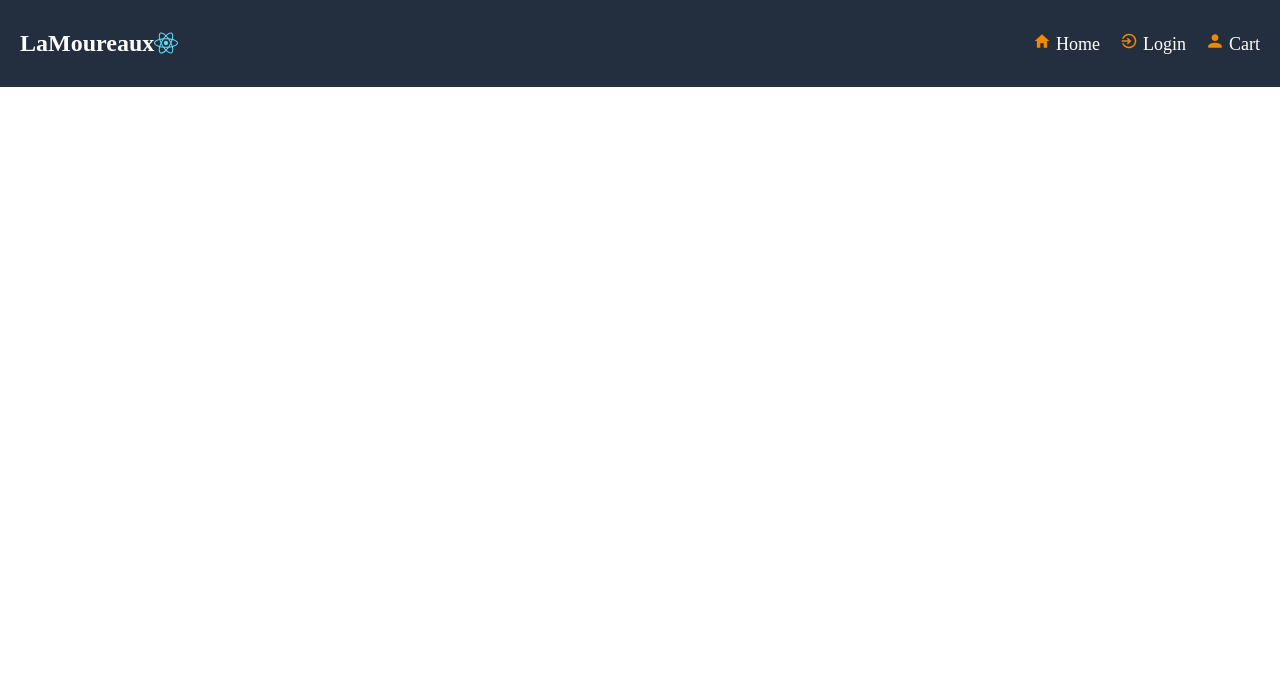
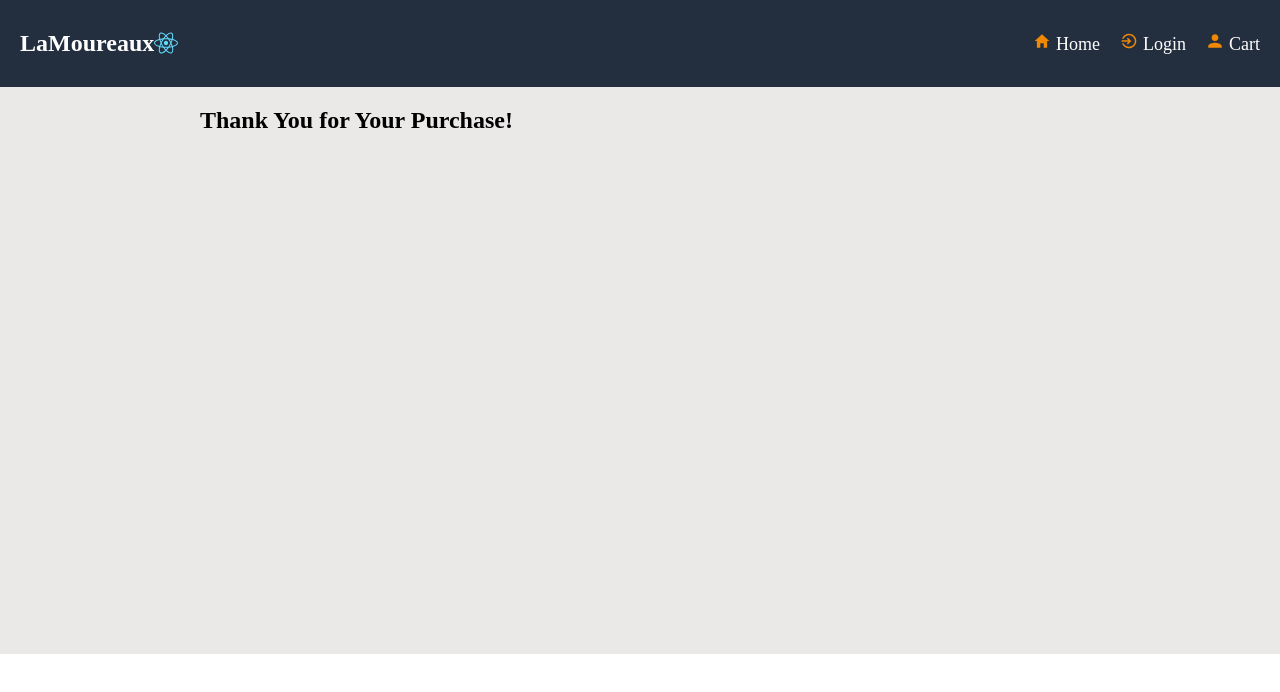
Before and after one commit to CodyLaMoureaux1/E-Commerce, a React (Vite) app: page /thankyou-page in a window 1280 px wide. Shown: the top 692 px of the page. Built offline with nearby package versions, Linux system fonts and the light colour scheme.

Commit message:
Added ThankYouPage

```diff
--- a/src/App.jsx
+++ b/src/App.jsx
@@ -6,6 +6,7 @@ import Login from "./components/Login";
 import "./App.css";
 import Nav from "./components/Nav";
 import Cart from "./components/Cart";
+import ThankYouPage from "./components/ThankYouPage"; // Import ThankYouPage
 
 const App = () => {
   const [cartItems, setCartItems] = useState([]);
@@ -27,7 +28,6 @@ const App = () => {
   const removeFromCart = (productId) => {
     const updatedCart = cartItems.filter((item) => item.id !== productId);
     setCartItems(updatedCart);
-    console.log(updatedCart);
     localStorage.setItem("cartItems", JSON.stringify(updatedCart));
   };
 
@@ -68,6 +68,7 @@ const App = () => {
               />
             }
           />
+          <Route path="/thankyou-page" element={<ThankYouPage />} />
         </Routes>
       </>
     </Router>
--- a/src/components/Cart.jsx
+++ b/src/components/Cart.jsx
@@ -21,11 +21,6 @@ const Cart = ({ cartItems, removeFromCart, setCartItems }) => {
   }, []);
 
   useEffect(() => {
-    // const storedCartItems = JSON.parse(localStorage.getItem("cartItems"));
-    // if (cartItems.length) {
-    //   localStorage.setItem("cartItems", JSON.stringify(cartItems));
-    //   setUpdatedCart(cartItems);
-    // }
     localStorage.setItem("cartItems", JSON.stringify(cartItems));
     setUpdatedCart(cartItems);
 
@@ -48,9 +43,10 @@ const Cart = ({ cartItems, removeFromCart, setCartItems }) => {
   };
 
   const handleCheckout = () => {
+    localStorage.removeItem("cartItems");
     setUpdatedCart([]);
     setCartItems([]);
-    navigate("/");
+    navigate("/thankyou-page");
   };
 
   const calculateTotalCost = (items) => {
--- /dev/null
+++ b/src/components/ThankYouPage.jsx
@@ -0,0 +1,12 @@
+import React from "react";
+
+const ThankYouPage = () => {
+  return (
+    <div className="container1">
+      <h2>Thank You for Your Purchase!</h2>
+      {/* Add any additional content or styling as needed */}
+    </div>
+  );
+};
+
+export default ThankYouPage;
```
